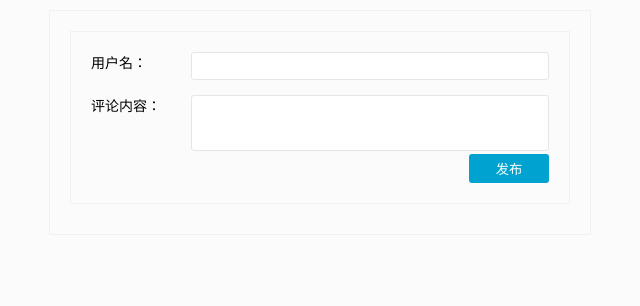
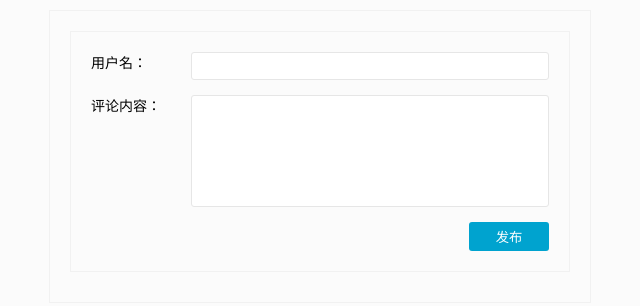
Before and after one commit to whjin/react-comment-app, a React app: page / in a window 1280 px wide. Shown: the whole page, without its empty margins (320-960 px from the left). Built offline with nearby package versions, Linux system fonts and the light colour scheme.

Commit message:
:memo:更新文档

```diff
--- a/src/component/Comment.js
+++ b/src/component/Comment.js
@@ -56,7 +56,7 @@ class Comment extends Component {
         return (
             <div className="comment">
                 <div className="comment-user">
-                    <span>{this.props.comment.username}</span>：
+                    <span className="comment-username">{this.props.comment.username}</span>：
                 </div>
                 <p dangerouslySetInnerHTML={{
                     __html: this._getProcessedContent(this.props.comment.content)
--- a/src/index.css
+++ b/src/index.css
@@ -20,29 +20,25 @@ body {
     margin-bottom: 10px;
 }
 
-.comment-field,
-.comment-field .comment-field-name,
-.comment-field .comment-field-input {
+.comment-field {
     display: flex;
-}
-
-.comment-field {
     margin-bottom: 15px;
 }
 
 .comment-field .comment-field-name {
+    display: flex;
     font-size: 1em;
     flex-basis: 100px;
 }
 
-.comment-field .comment-field-input,
-.comment-field-input input,
-.comment-field-input textarea {
+.comment-field .comment-field-input {
+    display: flex;
     flex: 1;
 }
 
 .comment-field-input input,
 .comment-field-input textarea {
+    flex: 1;
     font-size: 1em;
     border: 1px solid #e6e6e6;
     border-radius: 3px;
@@ -52,7 +48,7 @@ body {
 }
 
 .comment-field-input textarea {
-    height: 100%;
+    height: 100px;
 }
 
 .comment-field-button {
@@ -114,16 +110,11 @@ body {
 
 .comment-delete {
     position: absolute;
+    right: 0;
     top: 0;
-    right: 0;
     color: transparent;
     font-size: 0.85em;
     cursor: pointer;
-}
-
-.comment span {
-    color: #00a3cf;
-    font-style: italic;
 }
 
 .comment p {
```
